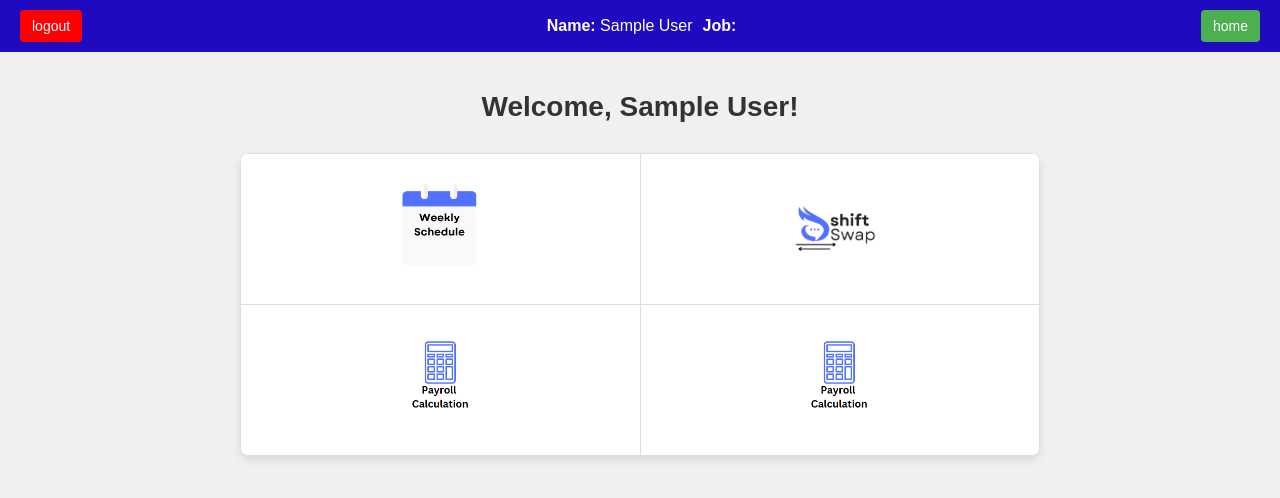
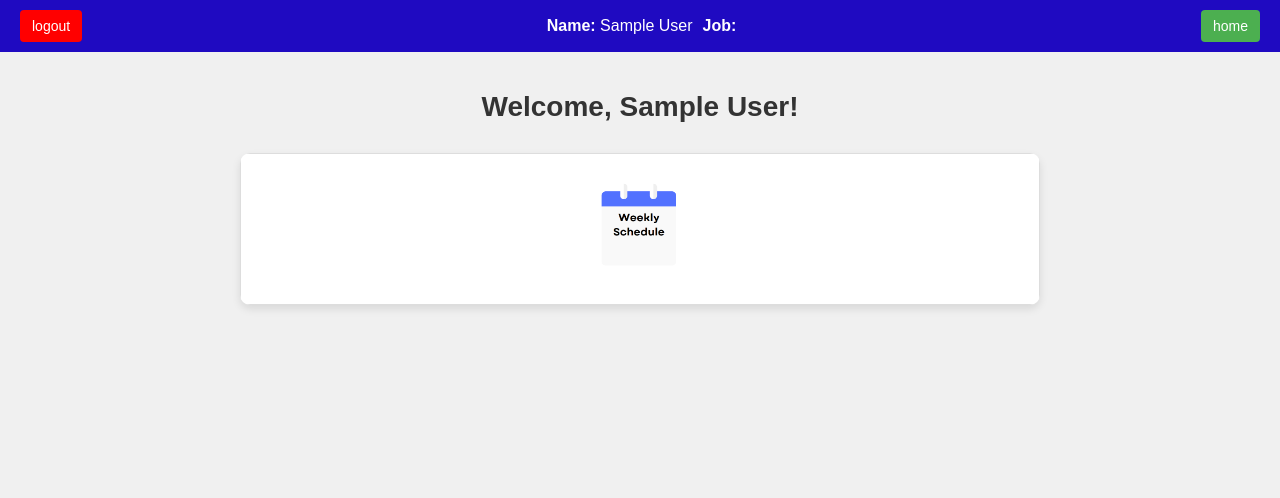
Before and after one commit to AlonCohen-work/Final-Year-Project, a React (Create React App) app in the folder Client/: page /home in a window 1280 px wide. Shown: the top 498 px of the page. Built offline with nearby package versions, Linux system fonts and the light colour scheme; sample sign-in values are in the browser's storage.

Commit message:
change focus on what we need currently

```diff
--- a/Client/src/components/HomePage.js
+++ b/Client/src/components/HomePage.js
@@ -39,18 +39,18 @@ const HomePage = () => {
               <td onClick={() => handleCellClick('/weekleyScu')}>
                 <img src={weekleyScu} alt="Weekly Schedule" />
               </td>
-              <td onClick={() => handleCellClick('/shiftswap')}>
+              {/* <td onClick={() => handleCellClick('/shiftswap')}>
                 <img src={shiftswap} alt="Shift Swap" />
-              </td>
+              </td> */}
             </tr>
-            <tr>
+            {/* <tr>
               <td onClick={() => handleCellClick('/payroll')}>
                 <img src={payroll} alt="Payroll" />
               </td>
               <td onClick={() => handleCellClick('/shiftswap')}>
               <img src={payroll} alt="Payroll" />
               </td>
-            </tr>
+            </tr> */}
             {user && user.job === 'Employee' && (
               <tr>
                <td onClick={() => handleCellClick('/EmployeeRequest')}>
--- a/Client/src/styles/Login.css
+++ b/Client/src/styles/Login.css
@@ -6,7 +6,6 @@
     height: 100vh;
     background-color: #f0f0f0;
   }
-
   .login-form {
     background-color: #fff;
     padding: 20px;
```
